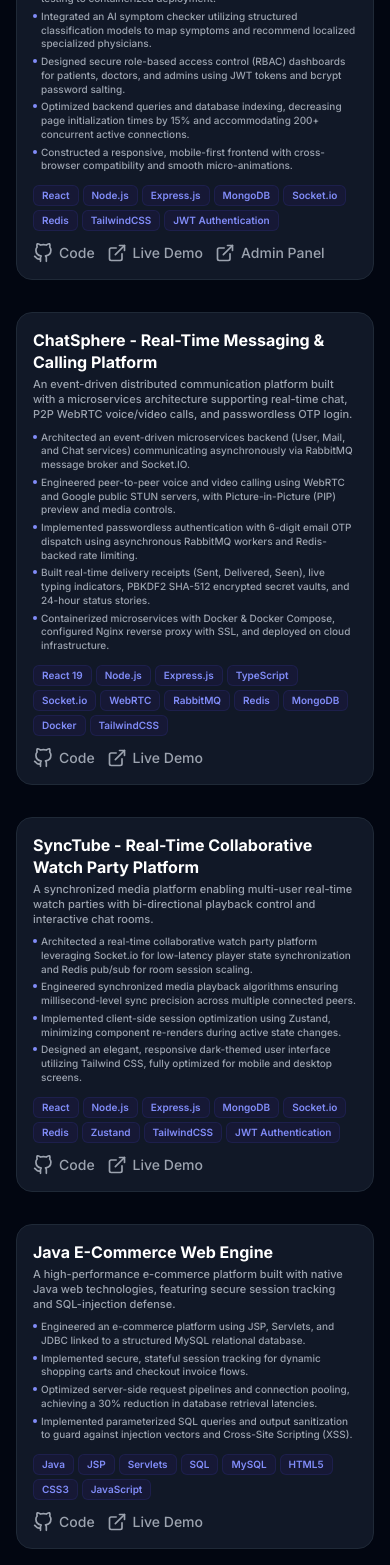
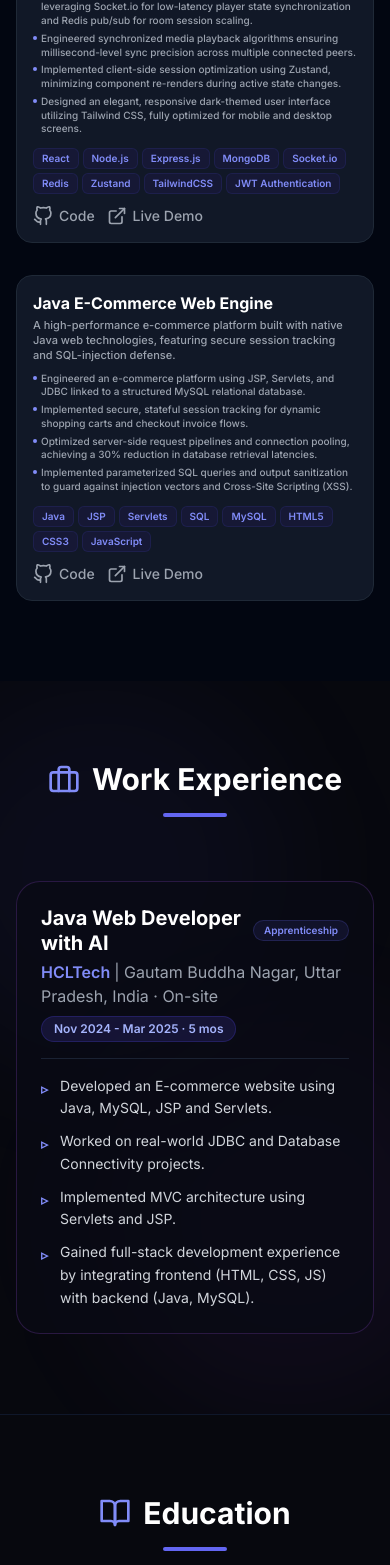
Before and after one commit to Krishnasingh9999/Portfolio, a React (Vite) app: page / in a window 390 px wide. Shown: the part 6331-7896 px from the top of the page. Built offline with nearby package versions, Linux system fonts and the light colour scheme.

Commit message:
feat: refine project sections, add HCLTech experience, and add CGPA distinction to education

```diff
--- a/src/App.tsx
+++ b/src/App.tsx
@@ -27,9 +27,9 @@ const App: React.FC = () => {
           <Navbar />
           <main>
             <Hero />
-            <FeaturedProject />
             <About />
             <Skills />
+            <FeaturedProject />
             <Projects />
             <Experience />
             <Contact />
--- a/src/components/Experience.tsx
+++ b/src/components/Experience.tsx
@@ -1,19 +1,18 @@
 import React from 'react';
-import { experiences, certificates } from '../data/portfolioData';
+import { experiences, educations, certificates } from '../data/portfolioData';
 import { motion } from 'framer-motion';
-import { FiExternalLink } from 'react-icons/fi';
-
+import { FiExternalLink, FiBriefcase, FiBookOpen, FiAward } from 'react-icons/fi';
 
 const Experience: React.FC = () => {
   return (
     <>
-      <section id="education" className="py-20 bg-[#07080e] relative overflow-hidden">
+      {/* 1. Professional Work Experience Section */}
+      <section id="experience" className="py-20 bg-[#07080e] relative overflow-hidden">
         {/* Background accents */}
         <div className="absolute top-0 right-1/4 w-96 h-96 bg-indigo-500/5 rounded-full blur-3xl pointer-events-none" />
         <div className="absolute bottom-0 left-1/4 w-96 h-96 bg-purple-500/5 rounded-full blur-3xl pointer-events-none" />
 
         <div className="max-w-4xl mx-auto px-4 sm:px-6 lg:px-8 relative">
-
           {/* Section Heading */}
           <motion.div
             initial={{ opacity: 0, y: 20 }}
@@ -22,8 +21,76 @@ const Experience: React.FC = () => {
             transition={{ duration: 0.5 }}
             className="text-center mb-16"
           >
-          <h2 className="text-3xl sm:text-4xl font-bold text-white mb-4">
-            Education
+            <h2 className="text-3xl sm:text-4xl font-bold text-white mb-4 flex items-center justify-center gap-3">
+              <FiBriefcase className="text-indigo-400 w-8 h-8" />
+              <span>Work Experience</span>
+            </h2>
+            <div className="w-16 h-1 bg-indigo-500 mx-auto rounded-full"></div>
+          </motion.div>
+
+          {/* Experience Cards */}
+          <div className="space-y-8">
+            {experiences.map((exp, idx) => (
+              <motion.div
+                key={exp.id}
+                initial={{ opacity: 0, y: 30 }}
+                whileInView={{ opacity: 1, y: 0 }}
+                viewport={{ once: true, margin: '-100px' }}
+                transition={{ duration: 0.5, delay: idx * 0.1 }}
+                className="p-6 sm:p-8 rounded-3xl bg-[#090b14]/80 border border-purple-500/20 hover:border-purple-500/40 hover:shadow-[0_0_30px_rgba(139,92,246,0.08)] transition-all duration-300"
+              >
+                <div className="flex flex-col sm:flex-row sm:items-center justify-between gap-2 mb-4 pb-4 border-b border-slate-800/80">
+                  <div>
+                    <div className="flex items-center gap-2.5 mb-1">
+                      <h3 className="text-xl sm:text-2xl font-bold text-white leading-tight">
+                        {exp.role}
+                      </h3>
+                      {exp.type && (
+                        <span className="text-[10px] sm:text-xs font-semibold px-2.5 py-0.5 rounded-full bg-indigo-500/10 text-indigo-400 border border-indigo-500/20">
+                          {exp.type}
+                        </span>
+                      )}
+                    </div>
+                    <h4 className="text-base font-semibold text-indigo-400">
+                      {exp.company} <span className="text-gray-400 font-normal">| {exp.location}</span>
+                    </h4>
+                  </div>
+                  <span className="inline-block self-start sm:self-auto text-xs font-semibold px-3 py-1 rounded-full bg-indigo-950/60 text-indigo-300 border border-indigo-800/40">
+                    {exp.dateRange}
+                  </span>
+                </div>
+
+                {/* Bullet Points */}
+                <ul className="space-y-2.5 text-sm sm:text-base text-gray-300 list-none text-left">
+                  {exp.achievements.map((item, i) => (
+                    <li key={i} className="flex gap-3 items-start">
+                      <span className="text-indigo-400 font-bold mt-1 flex-shrink-0 text-sm">
+                        ▹
+                      </span>
+                      <span className="leading-relaxed">{item}</span>
+                    </li>
+                  ))}
+                </ul>
+              </motion.div>
+            ))}
+          </div>
+        </div>
+      </section>
+
+      {/* 2. Education Section */}
+      <section id="education" className="py-20 bg-[#07080e] relative overflow-hidden border-t border-slate-900">
+        <div className="max-w-4xl mx-auto px-4 sm:px-6 lg:px-8 relative">
+          {/* Section Heading */}
+          <motion.div
+            initial={{ opacity: 0, y: 20 }}
+            whileInView={{ opacity: 1, y: 0 }}
+            viewport={{ once: true, margin: '-100px' }}
+            transition={{ duration: 0.5 }}
+            className="text-center mb-16"
+          >
+            <h2 className="text-3xl sm:text-4xl font-bold text-white mb-4 flex items-center justify-center gap-3">
+              <FiBookOpen className="text-indigo-400 w-8 h-8" />
+              <span>Education</span>
             </h2>
             <div className="w-16 h-1 bg-indigo-500 mx-auto rounded-full"></div>
           </motion.div>
@@ -34,16 +101,12 @@ const Experience: React.FC = () => {
             <div className="absolute left-4 md:left-8 top-0 bottom-0 w-0.5 bg-slate-800" />
 
             <div className="space-y-12">
-            {experiences.map((exp) => {
-              return (
-                <div
-                  key={exp.id}
-                  className="relative flex items-start"
-                >
+              {educations.map((edu) => (
+                <div key={edu.id} className="relative flex items-start">
                   {/* Timeline Dot Indicator */}
                   <div className="absolute left-[10px] md:left-[26px] w-3.5 h-3.5 rounded-full bg-indigo-500 border-4 border-[#07080e] z-10" />
 
-                  {/* Content Card (Left-aligned & pushed to the right of the line) */}
+                  {/* Content Card */}
                   <motion.div
                     initial={{ opacity: 0, x: 30 }}
                     whileInView={{ opacity: 1, x: 0 }}
@@ -51,24 +114,28 @@ const Experience: React.FC = () => {
                     transition={{ duration: 0.5, ease: 'easeOut' }}
                     className="w-full ml-10 md:ml-16"
                   >
-                    <div className="p-4 sm:p-6 rounded-2xl bg-[#090b14]/75 border border-purple-500/15 hover:border-purple-500/30 hover:shadow-[0_0_30px_rgba(139,92,246,0.05)] transition-all duration-300">
-                      <span className="inline-block text-xs font-semibold px-2.5 py-1 rounded bg-indigo-950/40 text-indigo-400 mb-3">
-                        {exp.dateRange}
+                    <div className="p-5 sm:p-6 rounded-2xl bg-[#090b14]/75 border border-purple-500/15 hover:border-purple-500/30 hover:shadow-[0_0_30px_rgba(139,92,246,0.05)] transition-all duration-300">
+                      <div className="flex flex-wrap items-center justify-between gap-2 mb-2">
+                        <span className="inline-block text-xs font-semibold px-2.5 py-1 rounded bg-indigo-950/40 text-indigo-400">
+                          {edu.dateRange}
                         </span>
+                        {edu.grade && (
+                          <span className="inline-block text-xs font-bold px-2.5 py-1 rounded-full bg-emerald-500/10 text-emerald-400 border border-emerald-500/20">
+                            {edu.grade}
+                          </span>
+                        )}
+                      </div>
                       <h3 className="text-xl font-bold text-white leading-tight">
-                        {exp.role}
+                        {edu.degree}
                       </h3>
                       <h4 className="text-sm font-semibold text-indigo-400 mt-1 mb-4">
-                        {exp.company} <span className="text-gray-500 font-normal">| {exp.location}</span>
+                        {edu.institution} <span className="text-gray-500 font-normal">| {edu.location}</span>
                       </h4>
 
                       {/* Achievements bullets list */}
-                      <ul className="space-y-3 px-1 text-sm sm:text-base text-gray-400 list-none text-left">
-                        {exp.achievements.map((achievement, actIdx) => (
-                          <li
-                            key={actIdx}
-                            className="flex gap-2.5 items-start text-left"
-                          >
+                      <ul className="space-y-2 px-1 text-sm sm:text-base text-gray-400 list-none text-left">
+                        {edu.achievements.map((achievement, actIdx) => (
+                          <li key={actIdx} className="flex gap-2.5 items-start text-left">
                             <span className="text-indigo-400 font-bold mt-0.5 flex-shrink-0 text-lg leading-none">
                               •
                             </span>
@@ -79,14 +146,13 @@ const Experience: React.FC = () => {
                     </div>
                   </motion.div>
                 </div>
-              );
-            })}
+              ))}
             </div>
           </div>
-
         </div>
       </section>
 
+      {/* 3. Certificates & Achievements Section */}
       <section id="achievements" className="py-20 bg-[#07080e] relative overflow-hidden border-t border-slate-900">
         {/* Background accents */}
         <div className="absolute top-0 right-1/4 w-96 h-96 bg-indigo-500/5 rounded-full blur-3xl pointer-events-none" />
@@ -99,9 +165,14 @@ const Experience: React.FC = () => {
             viewport={{ once: true, margin: '-100px' }}
             transition={{ duration: 0.6, delay: 0.1 }}
           >
-          <h3 className="text-xl font-bold text-white tracking-wider mb-8 text-center sm:text-left">
-            Certificates & Achievements
-          </h3>
+            <div className="text-center mb-12">
+              <h2 className="text-3xl sm:text-4xl font-bold text-white mb-4 flex items-center justify-center gap-3">
+                <FiAward className="text-indigo-400 w-8 h-8" />
+                <span>Certificates & Achievements</span>
+              </h2>
+              <div className="w-16 h-1 bg-indigo-500 mx-auto rounded-full"></div>
+            </div>
+
             <div className="grid grid-cols-1 sm:grid-cols-2 gap-4">
               {certificates.map((cert, index) => {
                 const hasLink = 'link' in cert && cert.link;
--- a/src/components/Hero.tsx
+++ b/src/components/Hero.tsx
@@ -130,8 +130,8 @@ const Hero: React.FC = () => {
             {/* View My Work & Contact Me Buttons */}
             <div className="flex flex-col sm:flex-row items-center justify-center lg:justify-start gap-4 mb-8 w-full sm:w-auto">
               <a
-                href="#projects"
-                onClick={(e) => handleScrollToSection(e, 'projects')}
+                href="#featured"
+                onClick={(e) => handleScrollToSection(e, 'featured')}
                 className="w-full sm:w-auto px-6 py-3 rounded-lg font-medium text-white bg-[#4F46E5] hover:bg-[#4338CA] transition-all flex items-center justify-center gap-2"
               >
                 View My Work <span className="text-lg leading-none">&rarr;</span>
--- a/src/components/Navbar.tsx
+++ b/src/components/Navbar.tsx
@@ -2,7 +2,7 @@ import React, { useState, useEffect } from 'react';
 import { useScrollSpy } from '../hooks/useScrollSpy';
 import { HiMenuAlt3, HiX } from 'react-icons/hi';
 import { motion, AnimatePresence } from 'framer-motion';
-import { FiDownload, FiHome, FiUser, FiCpu, FiFolder, FiBookOpen, FiAward, FiMail } from 'react-icons/fi';
+import { FiDownload, FiHome, FiUser, FiCpu, FiFolder, FiBriefcase, FiBookOpen, FiAward, FiMail } from 'react-icons/fi';
 import { FaGithub, FaLinkedin } from 'react-icons/fa';
 import { personalInfo } from '../data/portfolioData';
 
@@ -39,7 +39,8 @@ const Navbar: React.FC = () => {
     { name: 'Home', id: 'home', icon: <FiHome className="w-5 h-5" /> },
     { name: 'About', id: 'about', icon: <FiUser className="w-5 h-5" /> },
     { name: 'Skills', id: 'skills', icon: <FiCpu className="w-5 h-5" /> },
-    { name: 'Projects', id: 'projects', icon: <FiFolder className="w-5 h-5" /> },
+    { name: 'Projects', id: 'featured', icon: <FiFolder className="w-5 h-5" /> },
+    { name: 'Experience', id: 'experience', icon: <FiBriefcase className="w-5 h-5" /> },
     { name: 'Education', id: 'education', icon: <FiBookOpen className="w-5 h-5" /> },
     { name: 'Achievements', id: 'achievements', icon: <FiAward className="w-5 h-5" /> },
     { name: 'Contact', id: 'contact', icon: <FiMail className="w-5 h-5" /> },
--- a/src/components/Projects.tsx
+++ b/src/components/Projects.tsx
@@ -21,6 +21,8 @@ const Projects: React.FC = () => {
       transition: { duration: 0.6, ease: 'easeOut' },
     },
   };
+
+  const otherProjects = projects.filter((p) => !p.featured);
 
   return (
     <section id="projects" className="py-20 bg-gray-50 dark:bg-gray-950/40 relative">
@@ -46,9 +48,9 @@ const Projects: React.FC = () => {
           initial="hidden"
           whileInView="visible"
           viewport={{ once: true, margin: '-100px' }}
-          className="grid grid-cols-1 md:grid-cols-2 lg:grid-cols-3 gap-8"
+          className="grid grid-cols-1 md:grid-cols-2 gap-8 max-w-5xl mx-auto"
         >
-          {projects.map((project) => (
+          {otherProjects.map((project) => (
             <motion.div
               key={project.id}
               variants={cardVariants}
--- a/src/data/portfolioData.ts
+++ b/src/data/portfolioData.ts
@@ -1,4 +1,4 @@
-import { Project, SkillCategory, Experience, SocialLink } from '../types';
+import { Project, SkillCategory, Experience, Education, SocialLink } from '../types';
 
 export const personalInfo = {
   name: "Krishna",
@@ -193,20 +193,39 @@ export const projects: Project[] = [
 
 export const experiences: Experience[] = [
   {
+    id: "exp-1",
+    role: "Java Web Developer with AI",
+    company: "HCLTech",
+    type: "Apprenticeship",
+    location: "Gautam Buddha Nagar, Uttar Pradesh, India · On-site",
+    dateRange: "Nov 2024 - Mar 2025 · 5 mos",
+    achievements: [
+      "Developed an E-commerce website using Java, MySQL, JSP and Servlets.",
+      "Worked on real-world JDBC and Database Connectivity projects.",
+      "Implemented MVC architecture using Servlets and JSP.",
+      "Gained full-stack development experience by integrating frontend (HTML, CSS, JS) with backend (Java, MySQL)."
+    ]
+  }
+];
+
+export const educations: Education[] = [
+  {
     id: "edu-1",
-    role: "Bachelor of Technology in Computer Science & Engineering",
-    company: "KCC Institute of Technology and Management",
+    degree: "Bachelor of Technology in Computer Science & Engineering",
+    institution: "KCC Institute of Technology and Management",
     location: "Greater Noida (U.P)",
     dateRange: "2022 - 2026",
+    grade: "CGPA: 7.6 / 10 (First Division with Distinction)",
     achievements: [
-      "Developed full-stack web platforms using MongoDB, Express, React, Node, Socket.io, and Redis.",
-      "Studied core subjects: DSA, OOP, DBMS, Operating Systems, Computer Networks, System Design, and Software Engineering."
+      "CGPA: 7.6 / 10 — First Division with Distinction.",
+      "Studied core CS subjects: DSA, OOP, DBMS, Operating Systems, Computer Networks, System Design, and Software Engineering.",
+      "Developed full-stack web platforms using MongoDB, Express, React, Node, Socket.io, and Redis."
     ]
   },
   {
     id: "edu-2",
-    role: "Higher Secondary (Class XII) | CBSE",
-    company: "YSY International School",
+    degree: "Higher Secondary (Class XII) | CBSE",
+    institution: "YSY International School",
     location: "Greater Noida (U.P)",
     dateRange: "2021 - 2022",
     achievements: [
@@ -215,8 +234,8 @@ export const experiences: Experience[] = [
   },
   {
     id: "edu-3",
-    role: "High School (Class X) | CBSE",
-    company: "Rao Balaram Public School",
+    degree: "High School (Class X) | CBSE",
+    institution: "Rao Balaram Public School",
     location: "Najafgarh (Delhi)",
     dateRange: "2019 - 2020",
     achievements: [
```
Also changed, not shown: src/types/index.ts (+11 -0 lines). Lines whose indentation alone changed are shown as unchanged.
